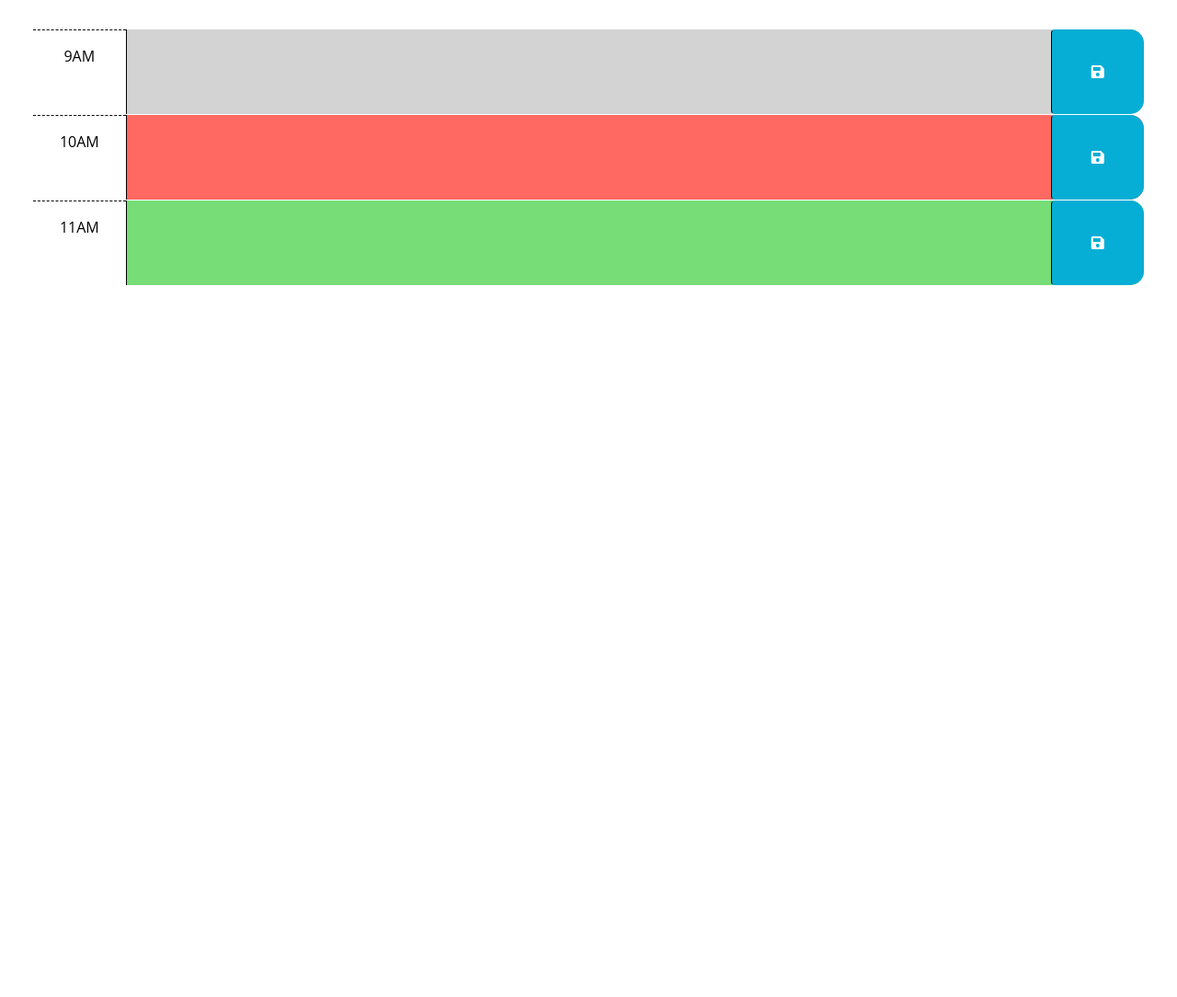
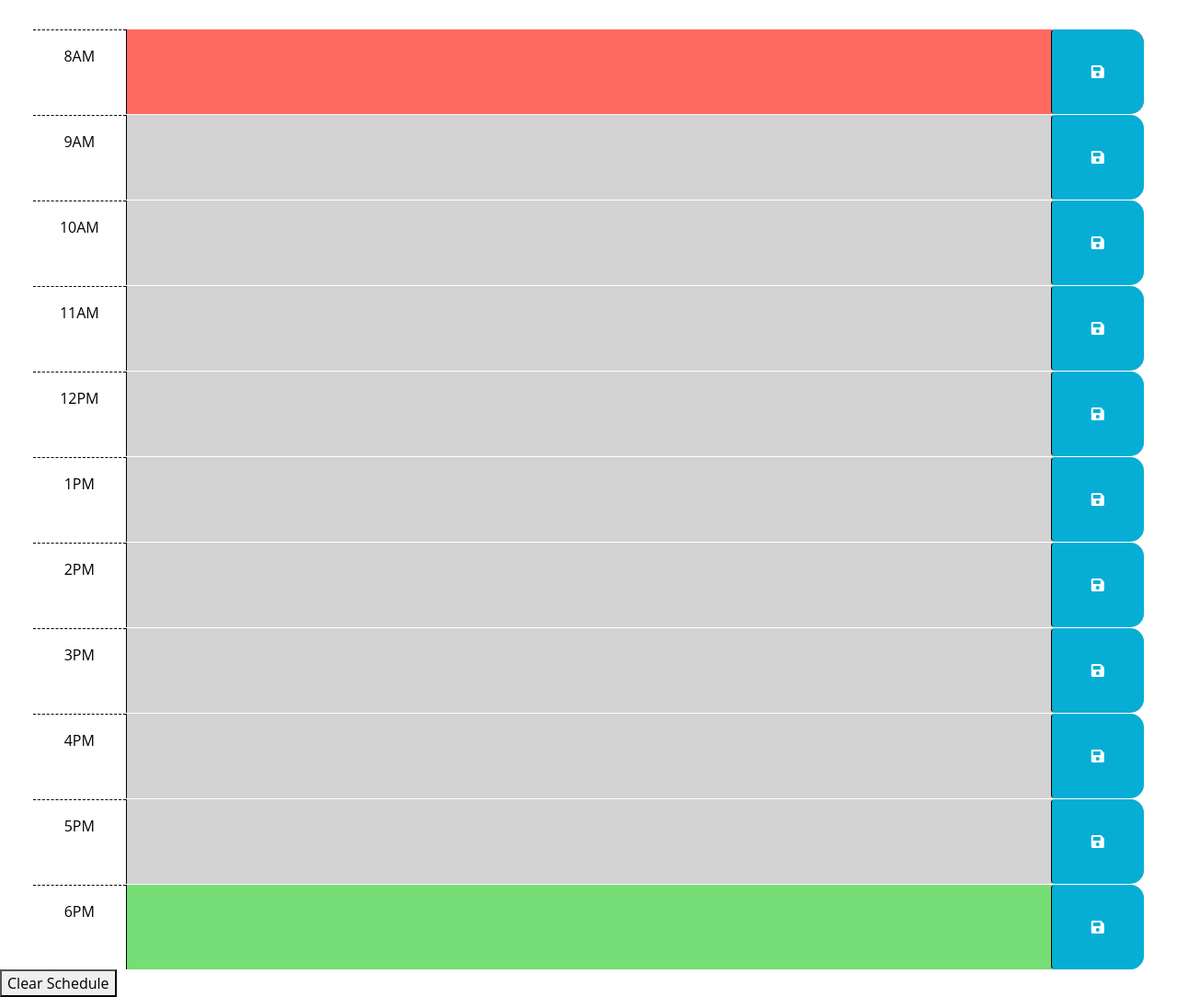
Before and after one commit to BrianYi311/Work-Day-Scheduler, a plain HTML site: page index.html in a window 1280 px wide. Shown: the part 220-1304 px from the top of the page at 92% size. Before the commit the page ends 800 px from the top, so only its background shows below. Drawn offline with nearby package versions, Linux system fonts and the light colour scheme.

Commit message:
added more timeslots and formatted

```diff
--- a/index.html
+++ b/index.html
@@ -41,8 +41,17 @@
         code is implemented.
         -->
 
-      <!-- Example of a past time block. The "past" class adds a gray background color. -->
-      <div id="hour-9" class="row time-block past">
+      <!-- Past Blocks will be coded red. Used original template format -->
+      <div id="hour-8" class="row time-block past">
+        <div class="col-2 col-md-1 hour text-center py-3">8AM</div>
+        <textarea class="col-8 col-md-10 description" rows="3"> </textarea>
+        <button class="btn saveBtn col-2 col-md-1" aria-label="save">
+          <i class="fas fa-save" aria-hidden="true"></i>
+        </button>
+      </div>
+
+      <!-- Example of a present time block. The "present" class adds a gray background color. -->
+      <div id="hour-9" class="row time-block present">
         <div class="col-2 col-md-1 hour text-center py-3">9AM</div>
         <textarea class="col-8 col-md-10 description" rows="3"> </textarea>
         <button class="btn saveBtn col-2 col-md-1" aria-label="save">
@@ -50,7 +59,6 @@
         </button>
       </div>
 
-      <!-- Example of a present time block. The "present" class adds a red background color. -->
       <div id="hour-10" class="row time-block present">
         <div class="col-2 col-md-1 hour text-center py-3">10AM</div>
         <textarea class="col-8 col-md-10 description" rows="3"> </textarea>
@@ -59,15 +67,77 @@
         </button>
       </div>
 
-      <!-- Example of a future time block. The "future" class adds a green background color. -->
-      <div id="hour-11" class="row time-block future">
+      <div id="hour-11" class="row time-block present">
         <div class="col-2 col-md-1 hour text-center py-3">11AM</div>
         <textarea class="col-8 col-md-10 description" rows="3"> </textarea>
         <button class="btn saveBtn col-2 col-md-1" aria-label="save">
           <i class="fas fa-save" aria-hidden="true"></i>
         </button>
       </div>
+
+      <div id="hour-12" class="row time-block present">
+        <div class="col-2 col-md-1 hour text-center py-3">12PM</div>
+        <textarea class="col-8 col-md-10 description" rows="3"> </textarea>
+        <button class="btn saveBtn col-2 col-md-1" aria-label="save">
+          <i class="fas fa-save" aria-hidden="true"></i>
+        </button>
+      </div>
+
+      <div id="hour-13" class="row time-block present">
+        <div class="col-2 col-md-1 hour text-center py-3">1PM</div>
+        <textarea class="col-8 col-md-10 description" rows="3"> </textarea>
+        <button class="btn saveBtn col-2 col-md-1" aria-label="save">
+          <i class="fas fa-save" aria-hidden="true"></i>
+        </button>
+      </div>
+
+      <div id="hour-14" class="row time-block present">
+        <div class="col-2 col-md-1 hour text-center py-3">2PM</div>
+        <textarea class="col-8 col-md-10 description" rows="3"> </textarea>
+        <button class="btn saveBtn col-2 col-md-1" aria-label="save">
+          <i class="fas fa-save" aria-hidden="true"></i>
+        </button>
+      </div>
+
+      <div id="hour-15" class="row time-block present">
+        <div class="col-2 col-md-1 hour text-center py-3">3PM</div>
+        <textarea class="col-8 col-md-10 description" rows="3"> </textarea>
+        <button class="btn saveBtn col-2 col-md-1" aria-label="save">
+          <i class="fas fa-save" aria-hidden="true"></i>
+        </button>
+      </div>
+
+      <div id="hour-16" class="row time-block present">
+        <div class="col-2 col-md-1 hour text-center py-3">4PM</div>
+        <textarea class="col-8 col-md-10 description" rows="3"> </textarea>
+        <button class="btn saveBtn col-2 col-md-1" aria-label="save">
+          <i class="fas fa-save" aria-hidden="true"></i>
+        </button>
+      </div>
+
+      <div id="hour-17" class="row time-block present">
+        <div class="col-2 col-md-1 hour text-center py-3">5PM</div>
+        <textarea class="col-8 col-md-10 description" rows="3"> </textarea>
+        <button class="btn saveBtn col-2 col-md-1" aria-label="save">
+          <i class="fas fa-save" aria-hidden="true"></i>
+        </button>
+      </div>
+
+      <!-- Example of a future time block. The "future" class adds a green background color. -->
+      <div id="hour-18" class="row time-block future">
+        <div class="col-2 col-md-1 hour text-center py-3">6PM</div>
+        <textarea class="col-8 col-md-10 description" rows="3"> </textarea>
+        <button class="btn saveBtn col-2 col-md-1" aria-label="save">
+          <i class="fas fa-save" aria-hidden="true"></i>
+        </button>
+      </div>
     </div>
+
+    <!-- Adding a clear button to clear contents. -->
+    <div>
+      <button id="delete" class="clear">Clear Schedule</button>
+    </div>
+
 
     <script src="https://cdnjs.cloudflare.com/ajax/libs/jquery/3.2.1/jquery.min.js"></script>
     <script src="https://cdn.jsdelivr.net/npm/dayjs@1.11.3/dayjs.min.js"
--- a/style.css
+++ b/style.css
@@ -31,12 +31,12 @@ body {
   }
 
   .past {
-    background-color: #d3d3d3;
+    background-color: #ff6961;
     color: white;
   }
 
   .present {
-    background-color: #ff6961;
+    background-color: #d3d3d3;
     color: white;
   }
 
```
